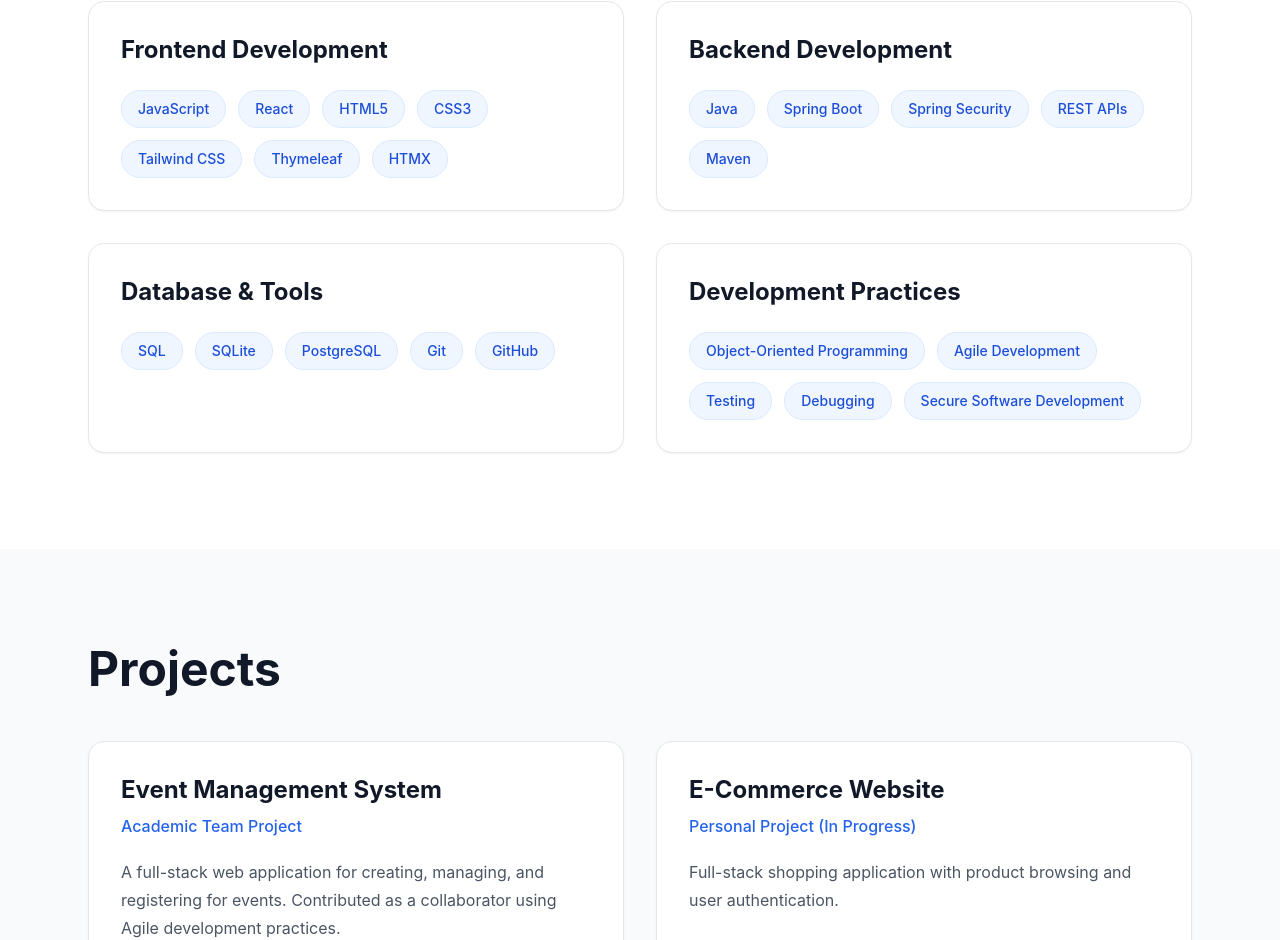
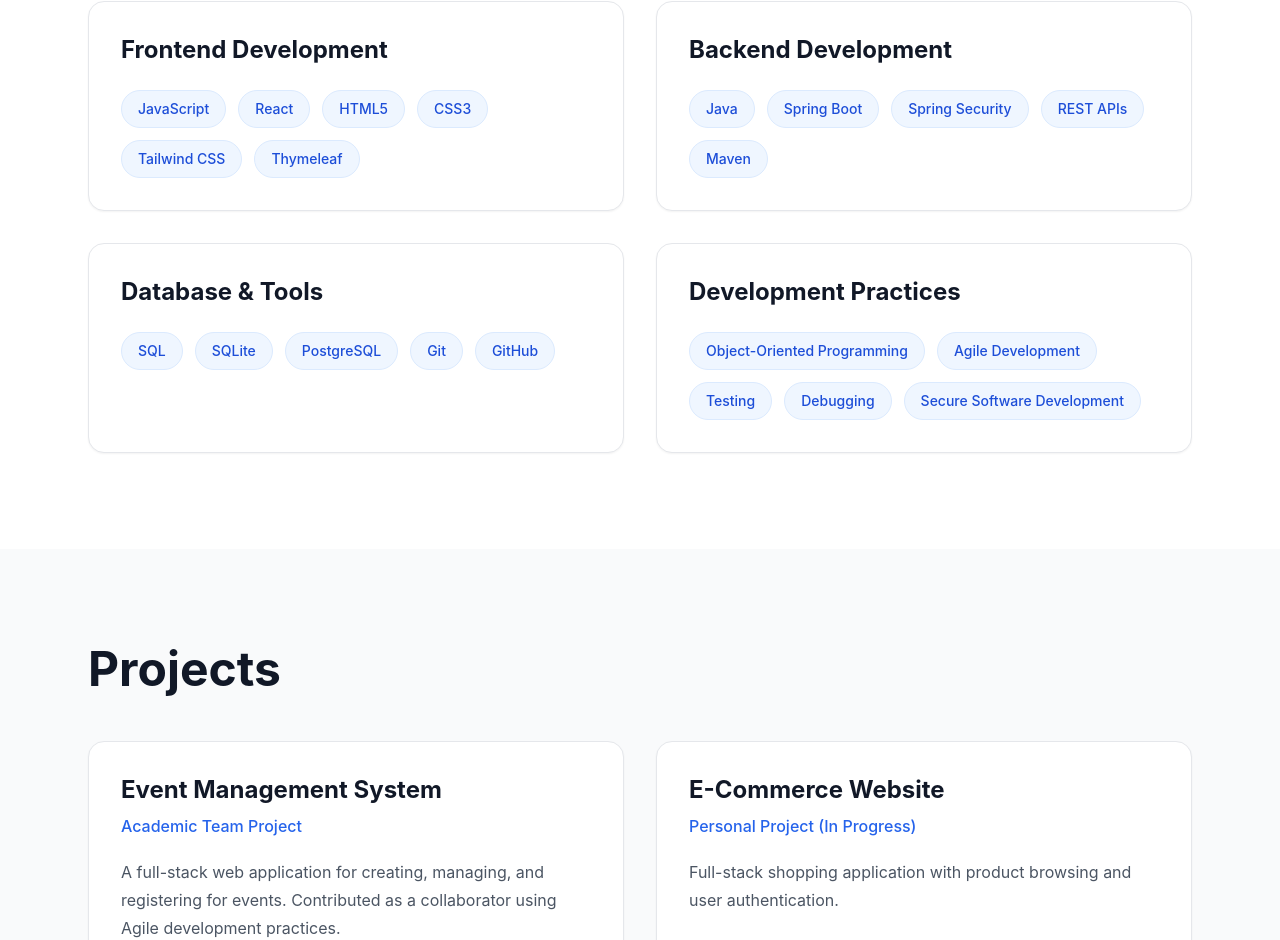
Before and after one commit to hadia55op/my-portfolio, a React (Create React App) app: page / in a window 1280 px wide. Shown: the part 3359-4299 px from the top of the page. Built offline with nearby package versions, Linux system fonts and the light colour scheme.

Commit message:
commited SkillGroup.jsx

```diff
--- a/src/components/Skills.jsx
+++ b/src/components/Skills.jsx
@@ -14,7 +14,7 @@
         "CSS3",
         "Tailwind CSS",
         "Thymeleaf",
-        "HTMX"
+        //"HTMX"
       ]
     },
 
```
